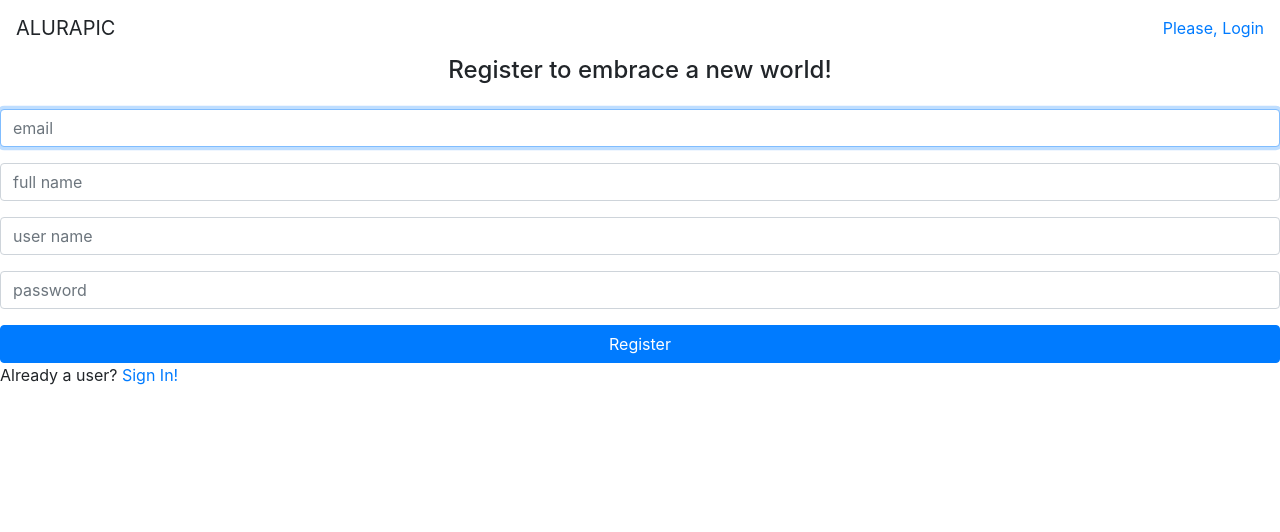
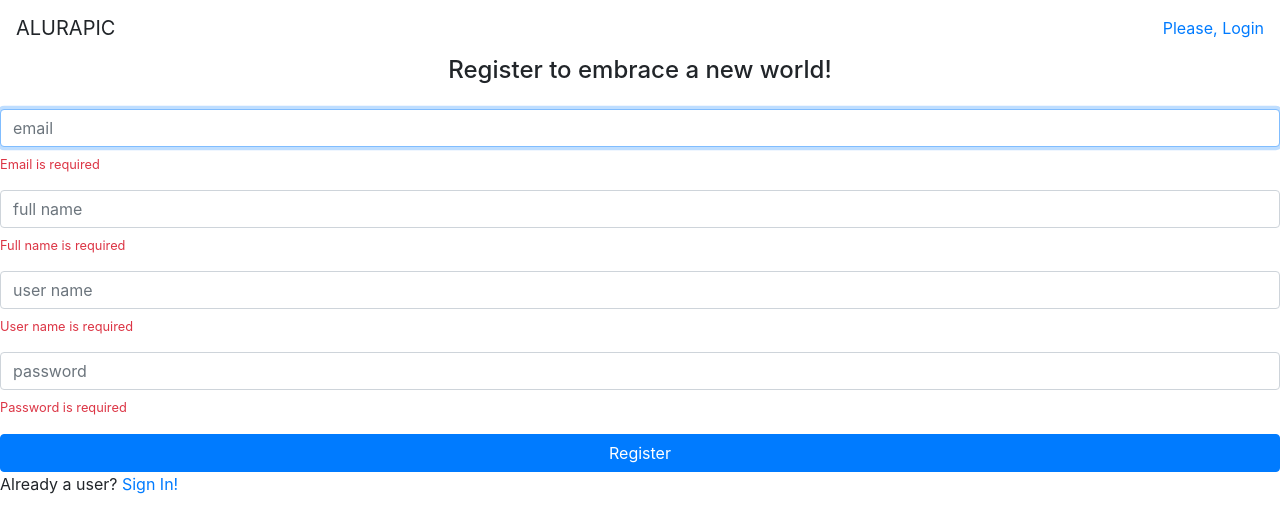
Before and after one commit to tresende/angular-pic, an Angular app in the folder frontend/: page /signup in a window 1280 px wide. Shown: the top 532 px of the page. Built offline with nearby package versions, Linux system fonts and the light colour scheme.

Commit message:
Signup Component

```diff
--- a/frontend/src/app/home/signup/signup.component.html
+++ b/frontend/src/app/home/signup/signup.component.html
@@ -1,23 +1,30 @@
 <h4 class="text-center"> Register to embrace a new world!</h4>
-<form  class="form mt-4">
+<form [formGroup]="signupForm" class="form mt-4">
 	<div class="form-group">
-        <input  placeholder="email" class="form-control" autofocus >
-
+		<input formControlName="email" placeholder="email" class="form-control" autofocus>
+		<ap-vmessage text="Email is required" *ngIf="signupForm.get('email').errors?.required"></ap-vmessage>
+		<ap-vmessage text="Invalid Email" *ngIf="signupForm.get('email').errors?.email"></ap-vmessage>
 	</div>
 	<div class="form-group">
-        <input placeholder="full name" class="form-control">
-
+		<input formControlName="fullName" placeholder="full name" class="form-control">
+		<ap-vmessage text="Full name is required" *ngIf="signupForm.get('fullName').errors?.required"></ap-vmessage>
+		<ap-vmessage text="Minimum length is 2" *ngIf="signupForm.get('fullName').errors?.minlength"></ap-vmessage>
+		<ap-vmessage text="Maximum length is 40" *ngIf="signupForm.get('fullName').errors?.maxlength"></ap-vmessage>
 	</div>
 	<div class="form-group">
-        <input placeholder="user name" class="form-control">
-
+		<input formControlName="userName" placeholder="user name" class="form-control">
+		<ap-vmessage text="User name is required" *ngIf="signupForm.get('userName').errors?.required"></ap-vmessage>
+		<ap-vmessage text="Minimum length is 2" *ngIf="signupForm.get('userName').errors?.minlength"></ap-vmessage>
+		<ap-vmessage text="Maximum length is 30" *ngIf="signupForm.get('userName').errors?.maxlength"></ap-vmessage>
+		<ap-vmessage text="Must be lower case" *ngIf="signupForm.get('userName').errors?.lowercase"></ap-vmessage>
 	</div>
 	<div class="form-group">
-        <input type="password" placeholder="password" class="form-control">
-
+		<input formControlName="password" type="password" placeholder="password" class="form-control">
+		<ap-vmessage text="Password is required" *ngIf="signupForm.get('password').errors?.required"></ap-vmessage>
+		<ap-vmessage text="Minimum length is 8" *ngIf="signupForm.get('password').errors?.minlength"></ap-vmessage>
+		<ap-vmessage text="Maximum length is 18" *ngIf="signupForm.get('password').errors?.maxlength"></ap-vmessage>
 	</div>
 	<button class="btn btn-primary btn-block">Register</button>
-
 	<p>Already a user?
 		<a [routerLink]="['']"> Sign In!</a>
 	</p>
--- a/frontend/src/app/home/signup/signup.component.ts
+++ b/frontend/src/app/home/signup/signup.component.ts
@@ -1,8 +1,46 @@
-import { Component } from '@angular/core';
+import { Component, OnInit } from '@angular/core';
+import { FormGroup, FormBuilder, Validators } from '@angular/forms';
+import { loweCaseValidator } from 'src/app/shared/validators/lower-case.validator';
 
 @Component({
     templateUrl: './signup.component.html',
 })
-export class SignupComponent {
+export class SignupComponent implements OnInit {
 
+    signupForm: FormGroup;
+
+    constructor(private formBuilder: FormBuilder) { }
+
+    ngOnInit(): void {
+        this.signupForm = this.formBuilder.group({
+            userName: ['',
+                [
+                    Validators.required,
+                    Validators.minLength(2),
+                    Validators.maxLength(30),
+                    loweCaseValidator
+                ],
+            ],
+            fullName: ['',
+                [
+                    Validators.required,
+                    Validators.minLength(2),
+                    Validators.maxLength(40),
+                ]
+            ],
+            email: ['',
+                [
+                    Validators.required,
+                    Validators.email,
+                ]
+            ],
+            password: ['',
+                [
+                    Validators.required,
+                    Validators.minLength(8),
+                    Validators.maxLength(14),
+                ]
+            ],
+        });
+    }
 }
--- /dev/null
+++ b/frontend/src/app/shared/validators/lower-case.validator.ts
@@ -0,0 +1,9 @@
+import { AbstractControl } from '@angular/forms';
+
+export function loweCaseValidator(control: AbstractControl) {
+    console.log(control.value);
+    if (control.value.trim() && !/^[a-z0-9_\-]+$/.test(control.value)) {
+        return { lowercase: true }
+    }
+    return null;
+}
```
Lines whose indentation alone changed are shown as unchanged.
